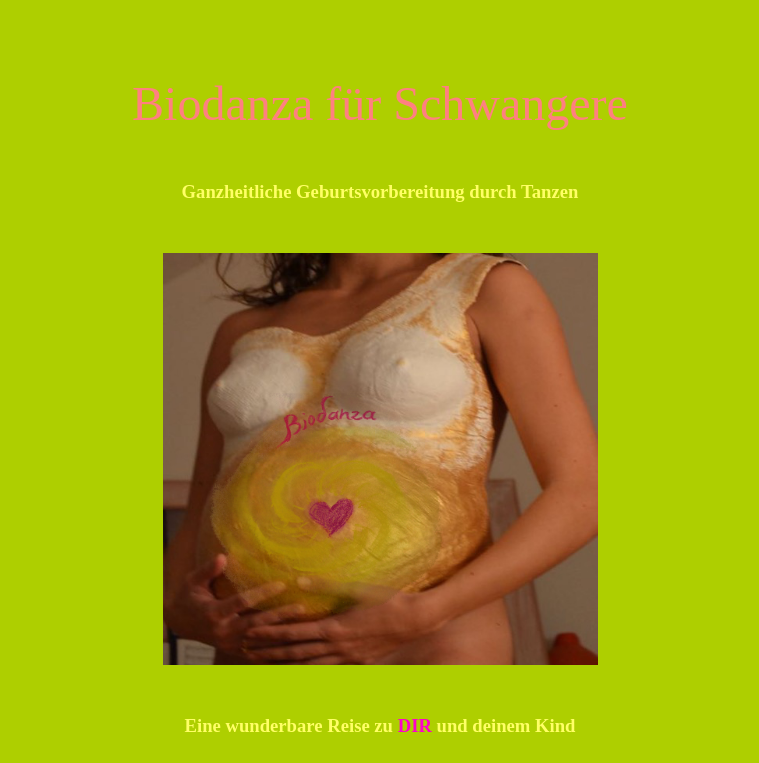
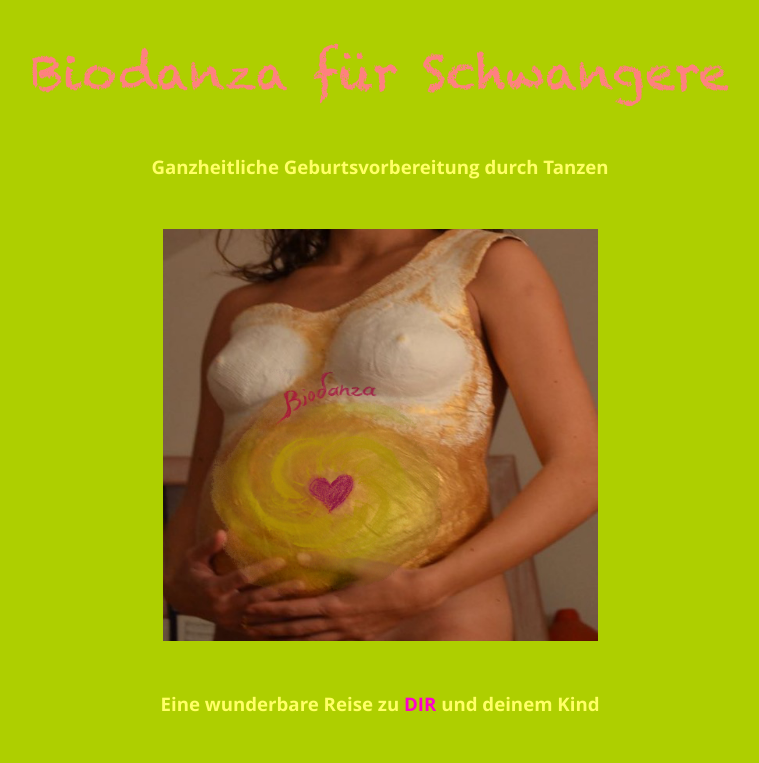
Before and after one commit to biodanza-schwangerschaft/biodanza-schwangerschaft, a plain HTML site: page index.html in a window 1280 px wide. Shown: the top 763 px of the page, without its empty margins (260-1019 px from the left). Drawn offline with Linux system fonts and the light colour scheme.

Commit message:
Website upload

```diff
--- a/index.html
+++ b/index.html
@@ -13,7 +13,7 @@
 		td p { margin-bottom: 0in }
 		a:link { so-language: zxx }
 	</style>
-</head>
+<link rel="stylesheet" type="text/css" href="style.css"></head>
 <body lang="de-DE" bgcolor="#aecf00" dir="ltr">
 <div title="header">
 	<p style="margin-bottom: 0in"><br/>
```
Also changed, not shown: 1 other file.
